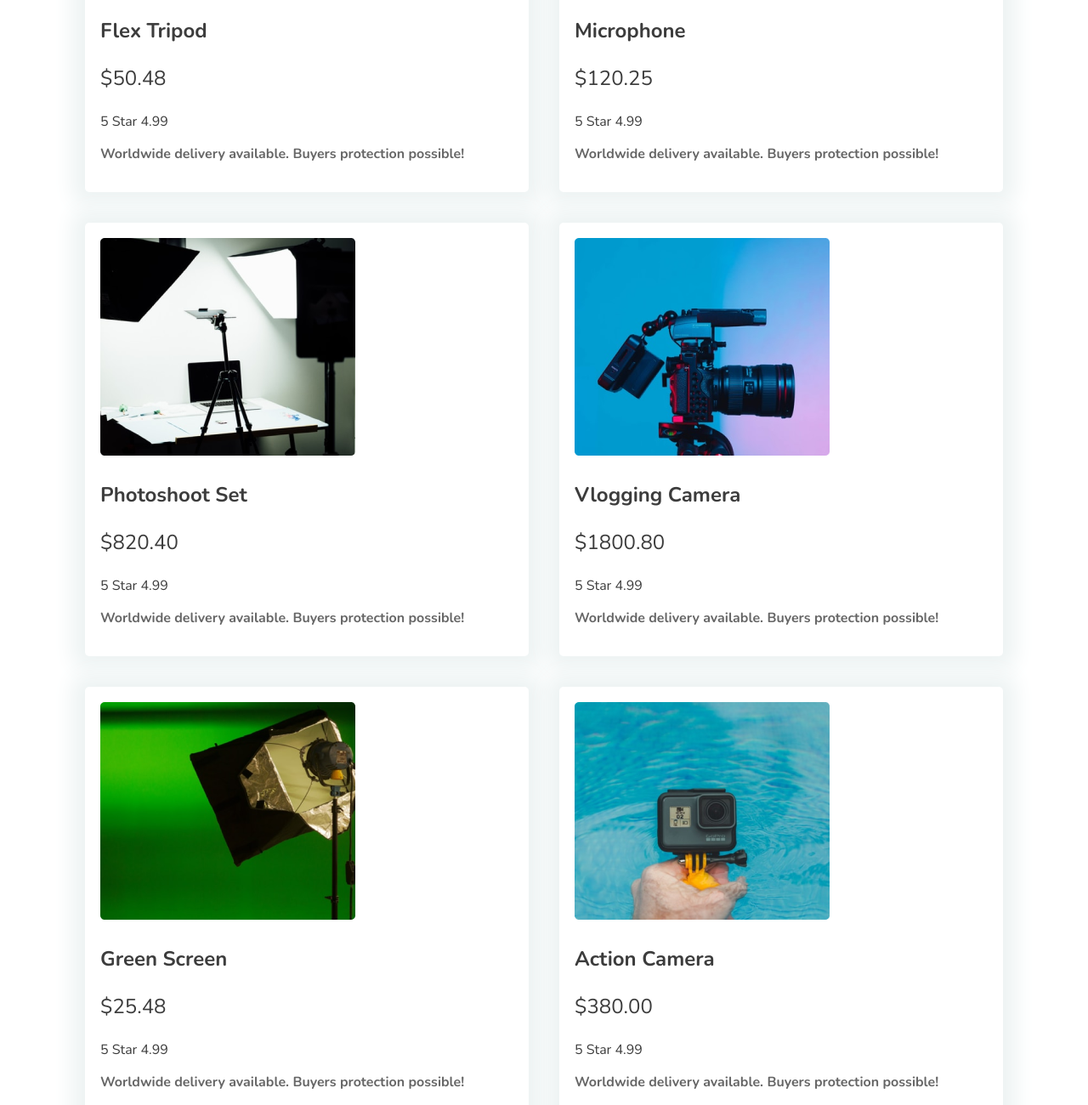
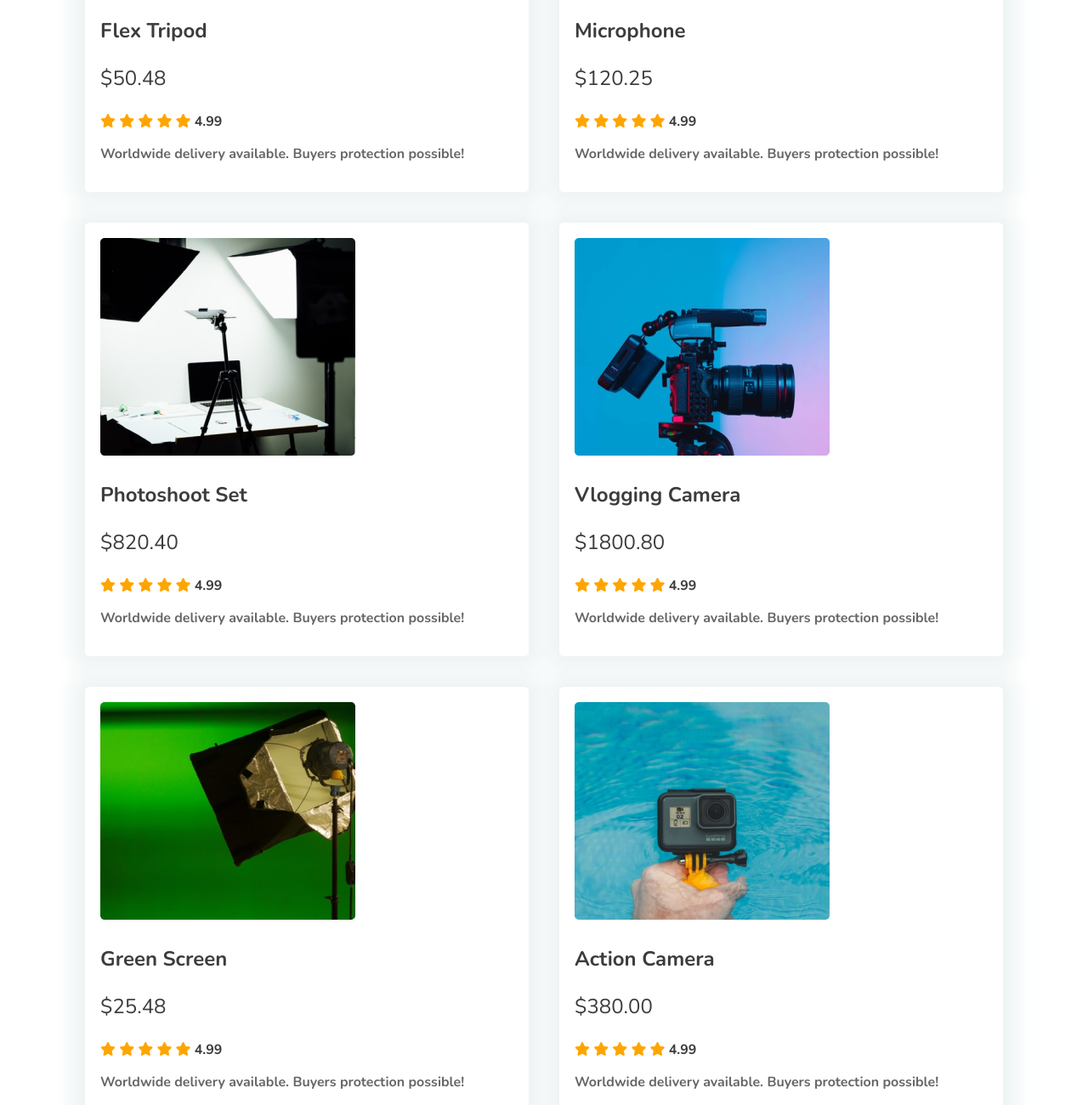
Before and after one commit to ra89fi/assignment-2, a plain HTML site: page index.html in a window 1280 px wide. Shown: the part 1260-2560 px from the top of the page at 85% size. Drawn offline with nearby package versions, Linux system fonts and the light colour scheme.

Commit message:
addes stars

```diff
--- a/index.html
+++ b/index.html
@@ -50,63 +50,126 @@
                     <img src="images/tripod.png" alt="">
                     <h3 class="title">Flex Tripod</h3>
                     <p class="price">$50.48</p>
-                    <div class="rating">5 Star 4.99</div>
+                    <div class="rating">
+                        <i class="fas fa-star"></i>
+                        <i class="fas fa-star"></i>
+                        <i class="fas fa-star"></i>
+                        <i class="fas fa-star"></i>
+                        <i class="fas fa-star"></i>
+                        <b>4.99</b>
+                    </div>
                     <p class="detail">Worldwide delivery available. Buyers protection possible!</p>
                 </div>
                 <div class="item">
                     <img src="images/mic.png" alt="">
                     <h3 class="title">Microphone</h3>
                     <p class="price">$120.25</p>
-                    <div class="rating">5 Star 4.99</div>
+                    <div class="rating">
+                        <i class="fas fa-star"></i>
+                        <i class="fas fa-star"></i>
+                        <i class="fas fa-star"></i>
+                        <i class="fas fa-star"></i>
+                        <i class="fas fa-star"></i>
+                        <b>4.99</b>
+                    </div>
                     <p class="detail">Worldwide delivery available. Buyers protection possible!</p>
                 </div>
                 <div class="item">
                     <img src="images/setup.png" alt="">
                     <h3 class="title">Photoshoot Set</h3>
                     <p class="price">$820.40</p>
-                    <div class="rating">5 Star 4.99</div>
+                    <div class="rating">
+                        <i class="fas fa-star"></i>
+                        <i class="fas fa-star"></i>
+                        <i class="fas fa-star"></i>
+                        <i class="fas fa-star"></i>
+                        <i class="fas fa-star"></i>
+                        <b>4.99</b>
+                    </div>
                     <p class="detail">Worldwide delivery available. Buyers protection possible!</p>
                 </div>
                 <div class="item">
                     <img src="images/camera.png" alt="">
                     <h3 class="title">Vlogging Camera</h3>
                     <p class="price">$1800.80</p>
-                    <div class="rating">5 Star 4.99</div>
+                    <div class="rating">
+                        <i class="fas fa-star"></i>
+                        <i class="fas fa-star"></i>
+                        <i class="fas fa-star"></i>
+                        <i class="fas fa-star"></i>
+                        <i class="fas fa-star"></i>
+                        <b>4.99</b>
+                    </div>
                     <p class="detail">Worldwide delivery available. Buyers protection possible!</p>
                 </div>
                 <div class="item">
                     <img src="images/single-light.png" alt="">
                     <h3 class="title">Green Screen</h3>
                     <p class="price">$25.48</p>
-                    <div class="rating">5 Star 4.99</div>
+                    <div class="rating">
+                        <i class="fas fa-star"></i>
+                        <i class="fas fa-star"></i>
+                        <i class="fas fa-star"></i>
+                        <i class="fas fa-star"></i>
+                        <i class="fas fa-star"></i>
+                        <b>4.99</b>
+                    </div>
                     <p class="detail">Worldwide delivery available. Buyers protection possible!</p>
                 </div>
                 <div class="item">
                     <img src="images/action.png" alt="">
                     <h3 class="title">Action Camera</h3>
                     <p class="price">$380.00</p>
-                    <div class="rating">5 Star 4.99</div>
+                    <div class="rating">
+                        <i class="fas fa-star"></i>
+                        <i class="fas fa-star"></i>
+                        <i class="fas fa-star"></i>
+                        <i class="fas fa-star"></i>
+                        <i class="fas fa-star"></i>
+                        <b>4.99</b>
+                    </div>
                     <p class="detail">Worldwide delivery available. Buyers protection possible!</p>
                 </div>
                 <div class="item">
                     <img src="images/airpod.png" alt="">
                     <h3 class="title">Airbuds</h3>
                     <p class="price">$100.00</p>
-                    <div class="rating">5 Star 4.99</div>
+                    <div class="rating">
+                        <i class="fas fa-star"></i>
+                        <i class="fas fa-star"></i>
+                        <i class="fas fa-star"></i>
+                        <i class="fas fa-star"></i>
+                        <i class="fas fa-star"></i>
+                        <b>4.99</b>
+                    </div>
                     <p class="detail">Worldwide delivery available. Buyers protection possible!</p>
                 </div>
                 <div class="item">
                     <img src="images/drone.png" alt="">
                     <h3 class="title">Drone</h3>
                     <p class="price">$980.25</p>
-                    <div class="rating">5 Star 4.99</div>
+                    <div class="rating">
+                        <i class="fas fa-star"></i>
+                        <i class="fas fa-star"></i>
+                        <i class="fas fa-star"></i>
+                        <i class="fas fa-star"></i>
+                        <i class="fas fa-star"></i>
+                        <b>4.99</b>
+                    </div>
                     <p class="detail">Worldwide delivery available. Buyers protection possible!</p>
                 </div>
                 <div class="item">
                     <img src="images/lights.png" alt="">
                     <h3 class="title">Light Setup</h3>
                     <p class="price">$1200.00</p>
-                    <div class="rating">5 Star 4.99</div>
+                    <div class="rating">
+                        <i class="fas fa-star"></i>
+                        <i class="fas fa-star"></i>
+                        <i class="fas fa-star"></i>
+                        <i class="fas fa-star"></i>
+                        <i class="fas fa-star"></i>
+                        <b>4.99</b>
+                    </div>
                     <p class="detail">Worldwide delivery available. Buyers protection possible!</p>
                 </div>
             </div>
--- a/style.css
+++ b/style.css
@@ -114,6 +114,9 @@ header nav ul li a {
 .item .title, .item .price {
     font-size: 24px;
 }
+.item .rating .fa-star {
+    color: orange;
+}
 .item .detail {
     font-weight: 700;
     color: #666;
```
Also changed, not shown: reqs.txt.
